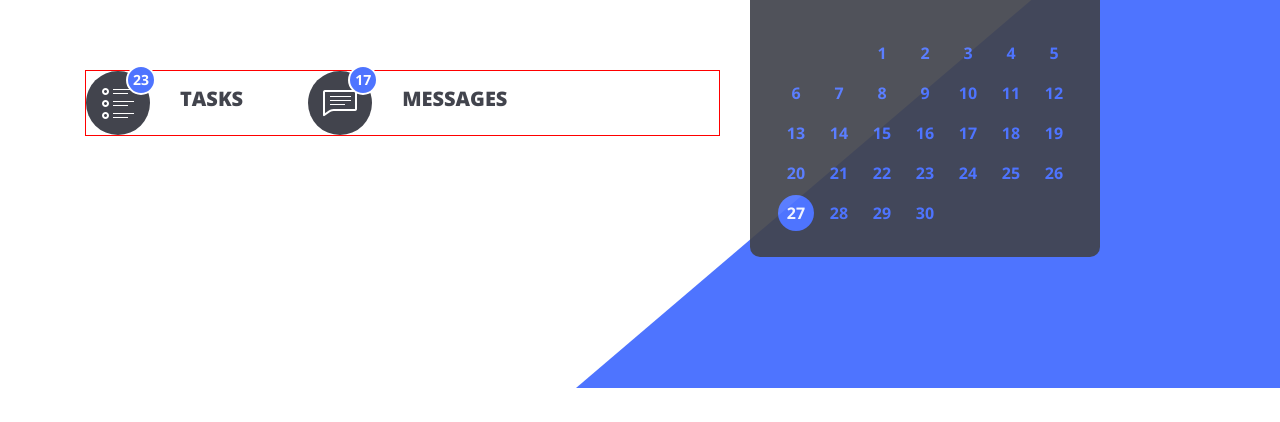
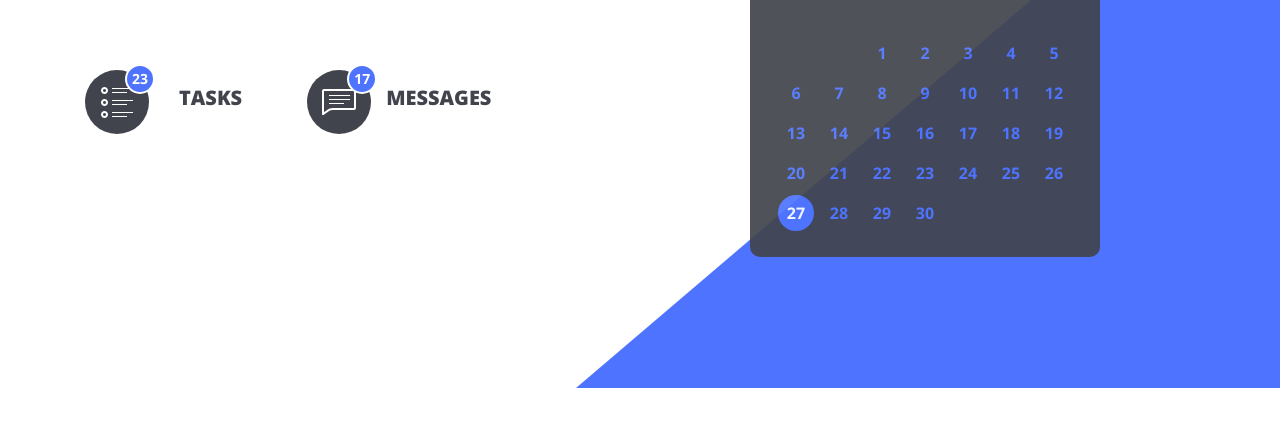
Before and after one commit to Maciejf85/twoheads_test, a website: page index.html in a window 1280 px wide. Shown: the part 412-834 px from the top of the page. Drawn offline with nearby package versions, Linux system fonts and the light colour scheme.

Commit message:
notification icon

```diff
--- a/index.html
+++ b/index.html
@@ -60,6 +60,7 @@
               <div class="col-7">
                 <section class="main__section-left">
                   <h1 class="main__section-left-header">hello dude, how are you today?</h1>
+                  <!-- / header -->
                   <div class="notification__icon">
                     <div class="notification__icon-item">
                       <div class="item-image">
@@ -73,10 +74,10 @@
                         <img src="./images/group.png" alt="tasks"></img>
                         <div class="counter">17</div>
                       </div>
-                      <div class="item-caption">messages</div>
+                      <div class="item-caption small">messages</div>
                     </div>
-                    </div>
-
+                  </div>
+                  <!-- / notification -->
                 </section>
                 <!-- / left section -->
               </div>
--- a/scss/main.scss
+++ b/scss/main.scss
@@ -102,7 +102,7 @@ body {
   width: 704px;
   height: 694px;
   z-index: -1;
-  //   border: 1px dotted black;
+  // border: 1px dotted black;
 
   &__triangle {
     position: absolute;
@@ -132,7 +132,6 @@ body {
     .notification__icon {
       display: flex;
       margin-top: 91px;
-      border: 1px solid red;
       &-item {
         display: flex;
         align-items: center;
@@ -171,6 +170,9 @@ body {
           color: #42444d;
           padding-bottom: 8px;
           margin-left: 30px;
+          &.small {
+            margin-left: 15px;
+          }
         }
       }
     }
```
Also changed, not shown: css/main.css, 1 other file.
